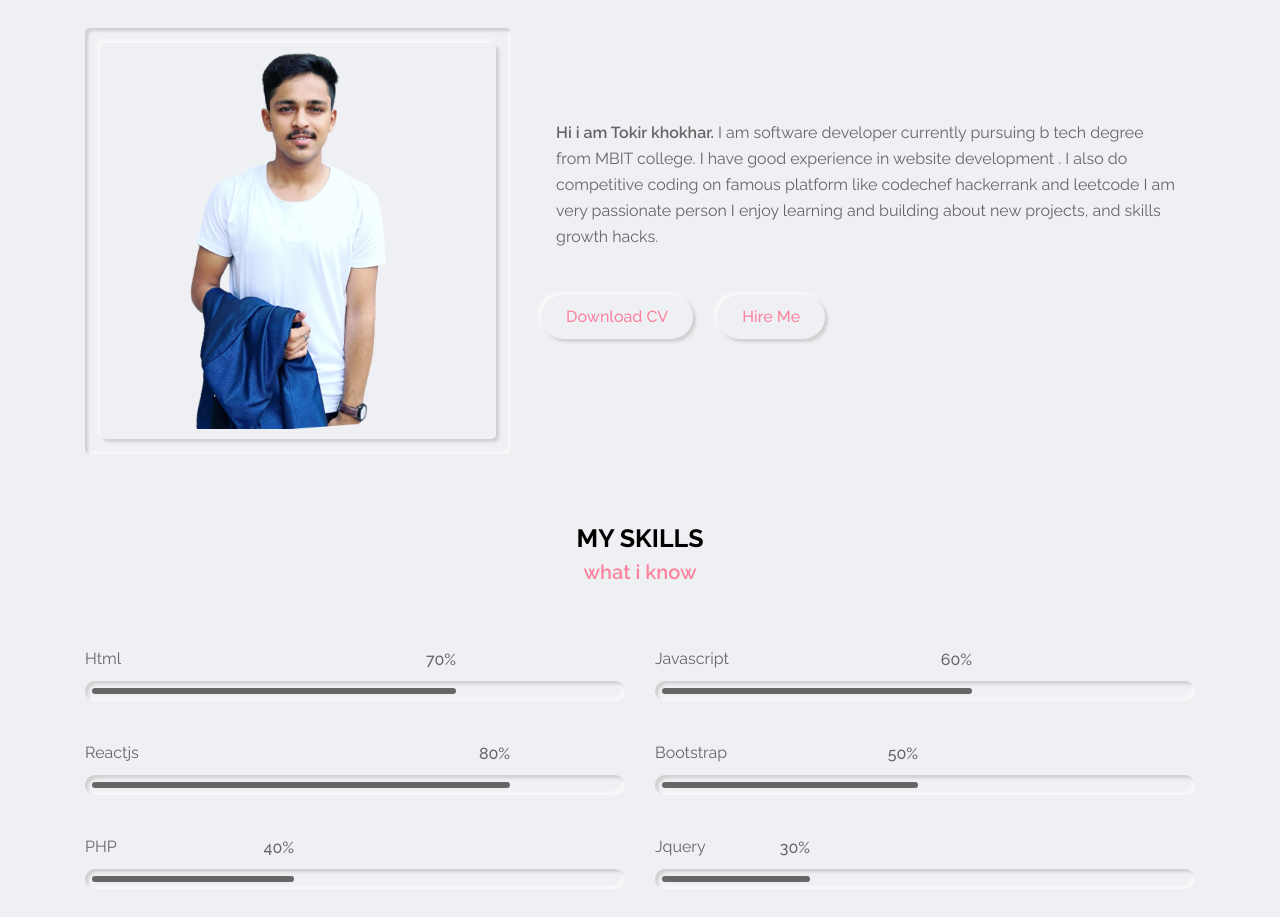
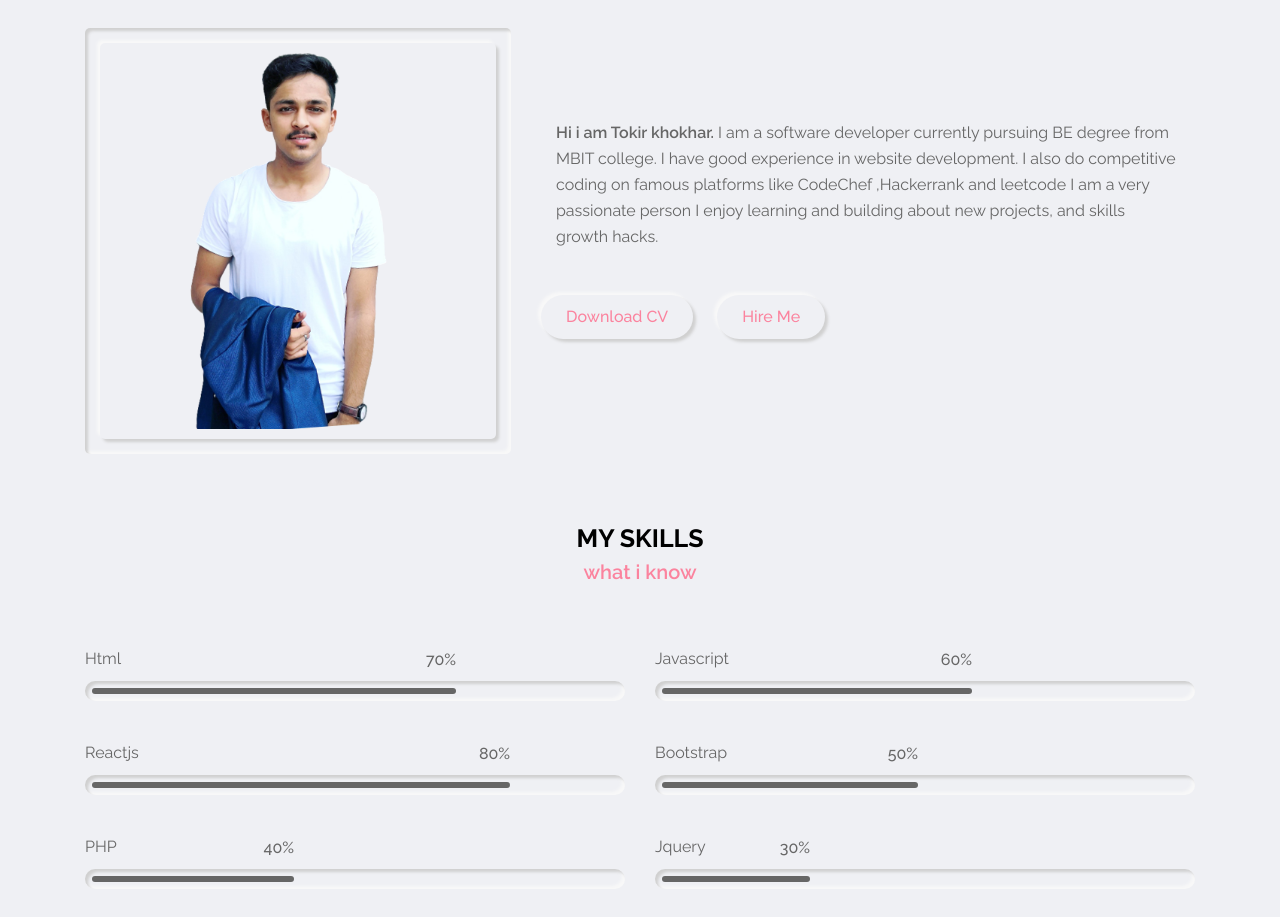
Before and after one commit to Tokirkhokhar/Portfolio, a plain HTML site: page index.html in a window 1280 px wide. Shown: the part 980-1897 px from the top of the page. Drawn offline with Linux system fonts and the light colour scheme.

Commit message:
Update index.html

```diff
--- a/index.html
+++ b/index.html
@@ -144,11 +144,7 @@
                     </div>
                 </div>
                 <div class="about-info">
-                    <p> <span> Hi i am Tokir khokhar. </span>I am software developer
-                        currently pursuing b tech degree from MBIT college.
-                        I have good experience in website development . I  also do competitive coding on
-                        famous platform like codechef hackerrank and leetcode I am very passionate person
-                        I enjoy learning and building about new projects, and skills growth hacks.</p>
+                    <p> <span> Hi i am Tokir khokhar. </span> I am a software developer currently pursuing BE degree from MBIT college. I have good experience in website development. I also do competitive coding on famous platforms like CodeChef ,Hackerrank and leetcode I am a very passionate person I enjoy learning and building about new projects, and skills growth hacks.</p>
                     <a href="https://drive.google.com/file/d/1IdYWqoR9UEqinyFxetdcGxzt4xB9jybB/view?usp=sharing" class="btn-1 outer-shadow hover-in-shadow ">Download CV</a>
                     <a href="#contact" class="link-item btn-1 outer-shadow hover-in-shadow ">Hire Me</a>
                 </div>
```
